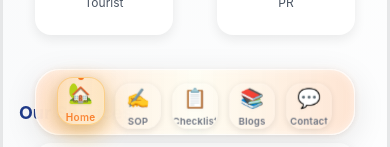
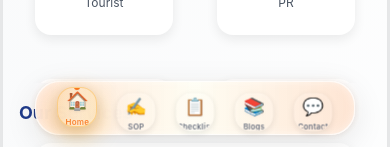
Before and after one commit to thevisafox-ux/the-visa-fox, a React (Create React App) app: page / in a window 390 px wide. Shown: the part 697-844 px from the top of the page. Built offline with nearby package versions, Linux system fonts and the light colour scheme.

Commit message:
Optimize mobile bottom navigation - fix icon sizes, text colors, and spacing for better mobile UX

```diff
--- a/src/App.tsx
+++ b/src/App.tsx
@@ -280,12 +280,12 @@ const MobileLayout: React.FC<{ setIsLoading: (loading: boolean) => void }> = ({
 
       {/* Mobile Bottom Navigation - 3D Design */}
       <div className="fixed bottom-3 left-1/2 transform -translate-x-1/2 w-10/12 max-w-xs bg-white/95 backdrop-blur-md border border-gray-200/50 shadow-2xl mobile-nav-3d z-50 mobile-nav-refined rounded-3xl transition-all duration-300">
-        <div className="flex items-center justify-around py-2 px-4 relative">
+        <div className="flex items-center justify-around py-1.5 px-3 relative">
           {/* 3D Glow Effect */}
           <div className="absolute inset-0 bg-gradient-to-r from-saffron/10 via-yellow-200/5 to-saffron/10 rounded-3xl blur-sm"></div>
           {/* 3D Border Effect */}
           <div className="absolute inset-0 bg-gradient-to-r from-saffron/20 via-yellow-200/10 to-saffron/20 rounded-3xl opacity-50"></div>
-          <MobileNavLink to="/" icon="🏡" label="Home" setIsLoading={setIsLoading} />
+          <MobileNavLink to="/" icon="🏠" label="Home" setIsLoading={setIsLoading} />
           <MobileNavLink to="/sop-generator" icon="✍️" label="SOP" setIsLoading={setIsLoading} />
           <MobileNavLink to="/checklist" icon="📋" label="Checklist" setIsLoading={setIsLoading} />
           <MobileNavLink to="/blogs" icon="📚" label="Blogs" setIsLoading={setIsLoading} />
@@ -356,7 +356,7 @@ const MobileNavLink: React.FC<{ to: string; icon: string; label: string; setIsLo
   return (
     <button
       onClick={handleClick}
-      className={`flex flex-col items-center justify-center py-1 px-1 md:py-2 md:px-2 rounded-2xl transition-all duration-300 group relative mobile-button-3d w-12 h-12 md:w-14 md:h-14 transform-gpu hover:scale-110 active:scale-95 ${
+      className={`flex flex-col items-center justify-center py-1 px-1 md:py-2 md:px-2 rounded-2xl transition-all duration-300 group relative mobile-button-3d w-10 h-10 md:w-12 md:h-12 transform-gpu hover:scale-110 active:scale-95 ${
         isActive
           ? 'text-saffron bg-gradient-to-r from-saffron/20 to-yellow-200/20 shadow-xl mobile-nav-active border-2 border-saffron/30 rounded-2xl relative overflow-hidden'
           : 'text-gray-600 hover:text-saffron hover:bg-gradient-to-r hover:from-gray-50/90 hover:to-saffron/10 mobile-nav-inactive rounded-2xl relative overflow-hidden'
@@ -366,12 +366,12 @@ const MobileNavLink: React.FC<{ to: string; icon: string; label: string; setIsLo
       {isActive && (
         <div className="absolute inset-0 bg-gradient-to-r from-transparent via-white/20 to-transparent animate-pulse rounded-2xl"></div>
       )}
-      <span className={`text-xl mb-1 transform transition-all duration-300 drop-shadow-sm relative z-10 ${
+      <span className={`text-lg md:text-xl mb-0.5 transform transition-all duration-300 drop-shadow-sm relative z-10 ${
         isActive
           ? 'group-hover:scale-110 group-hover:rotate-3'
           : 'group-hover:scale-105 group-hover:rotate-2'
       }`}>{icon}</span>
-      <span className={`text-[10px] font-semibold transition-transform duration-300 tracking-wide leading-tight ${
+      <span className={`text-[8px] md:text-[10px] font-semibold transition-transform duration-300 tracking-wide leading-tight ${
         isActive
           ? 'group-hover:translate-y-0.5 text-saffron'
           : 'group-hover:translate-y-0.5 text-gray-500'
```
Also changed, not shown: 2 other files (tests, documents, lock files or other folders).
